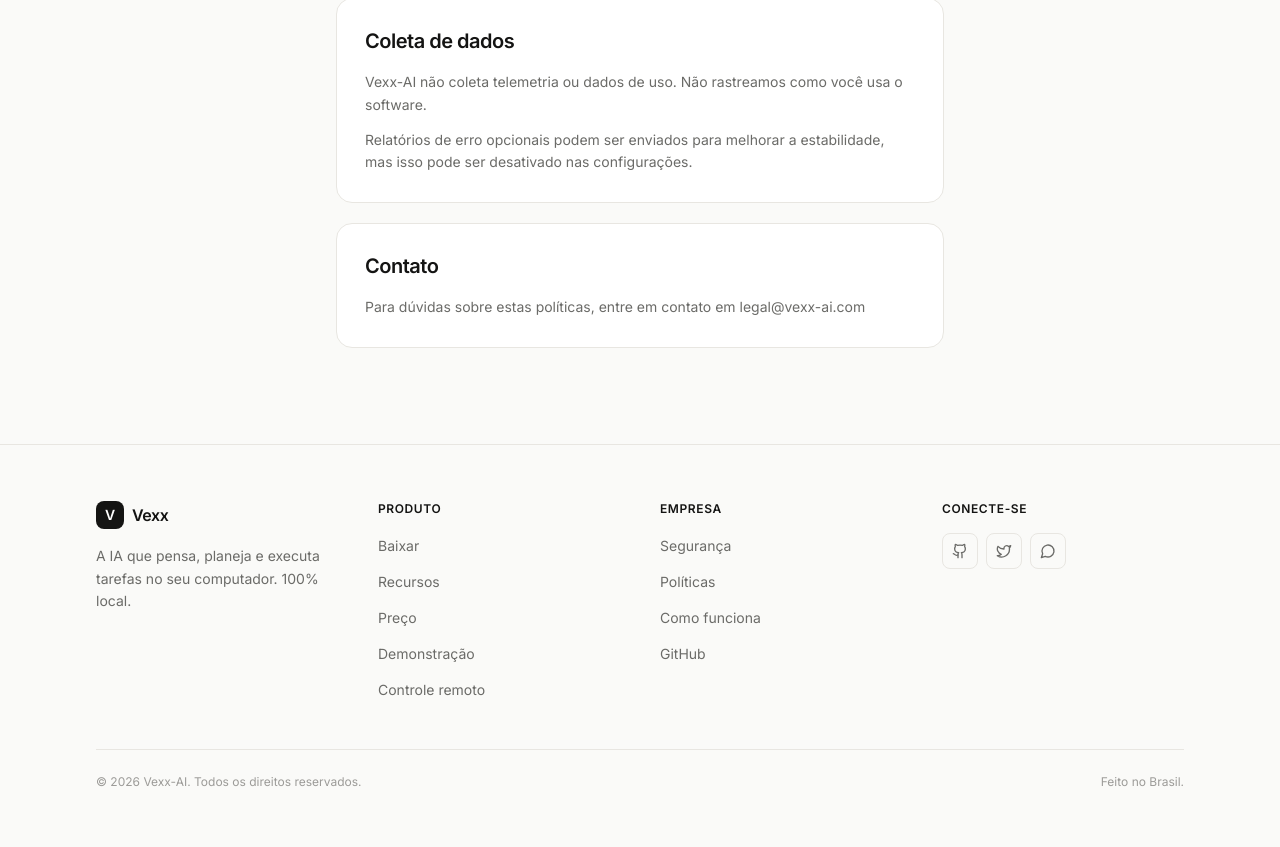
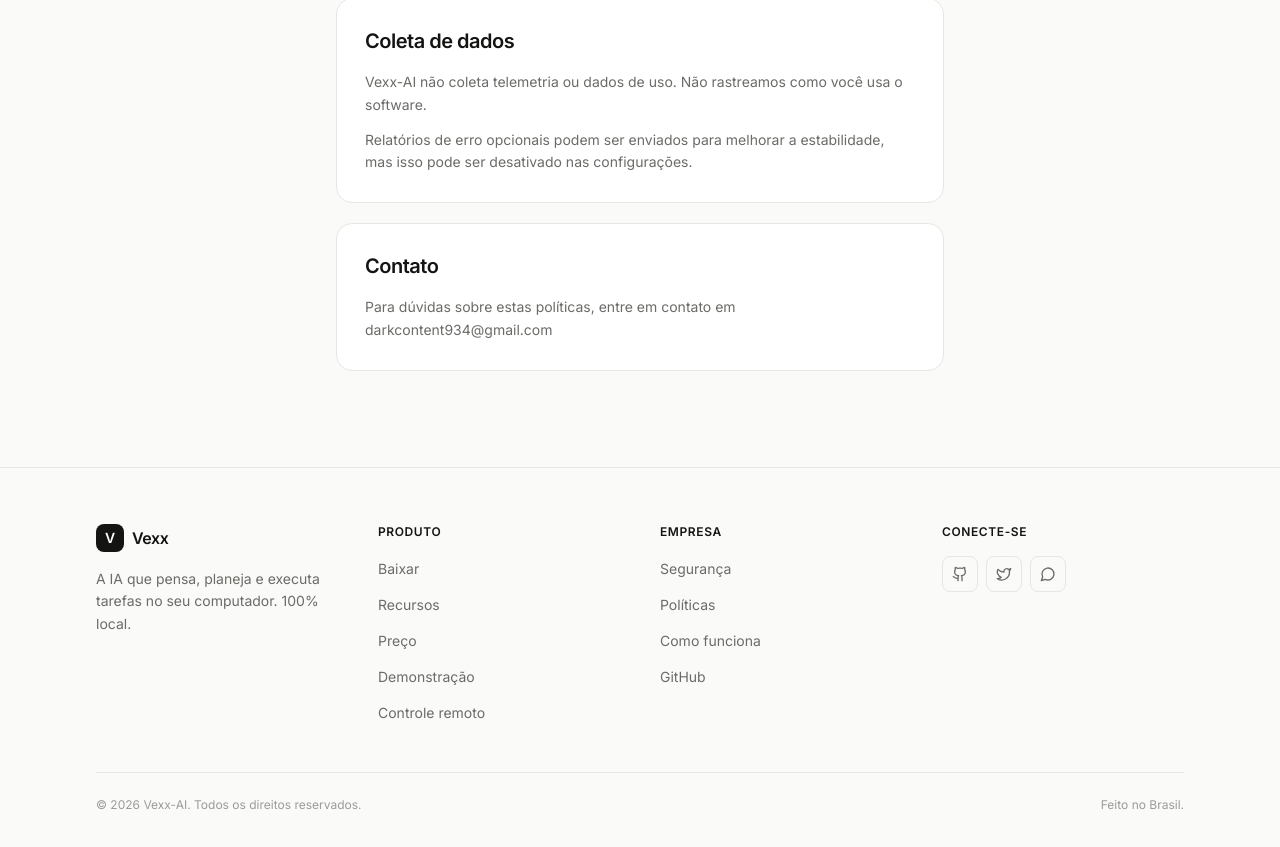
Before and after one commit to euefrai/vexx-ai-site, a Next.js app: page /policies in a window 1280 px wide. Shown: the part 819-1666 px from the top of the page. Built offline with nearby package versions, Linux system fonts and the light colour scheme; no server answers.

Commit message:
email de empresa

```diff
--- a/app/policies/page.tsx
+++ b/app/policies/page.tsx
@@ -31,7 +31,7 @@ const sections = [
   {
     title: "Contato",
     paragraphs: [
-      "Para dúvidas sobre estas políticas, entre em contato em legal@vexx-ai.com",
+      "Para dúvidas sobre estas políticas, entre em contato em darkcontent934@gmail.com",
     ],
   },
 ];
```
